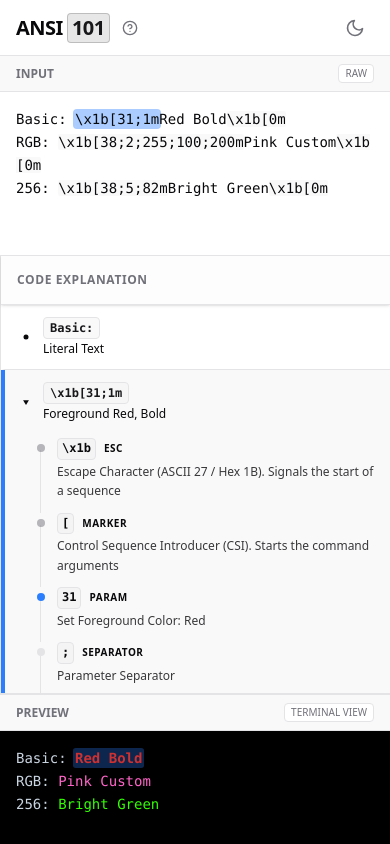
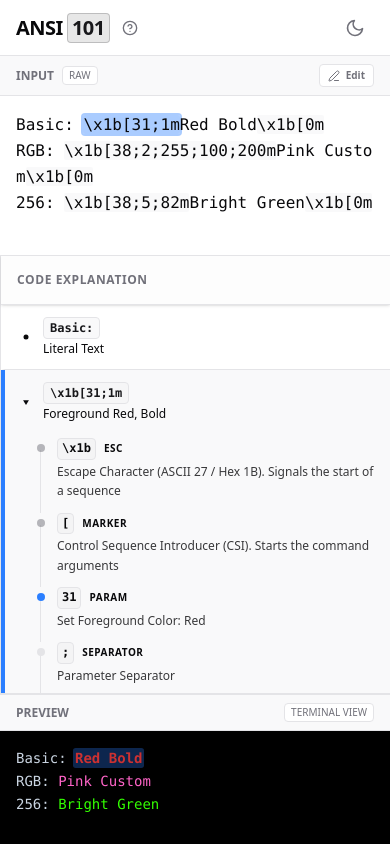
Before and after one commit to codecrafters-io/ansi101, a Next.js app: page / in a window 390 px wide. Built offline with nearby package versions, Linux system fonts and the light colour scheme.

Commit message:
mobile experiment

```diff
--- a/src/app/page.tsx
+++ b/src/app/page.tsx
@@ -1,6 +1,6 @@
 "use client";
 import { useState, useEffect, useCallback, useRef, Suspense } from "react";
-import { HelpCircle } from "lucide-react";
+import { Edit3, Eye, HelpCircle } from "lucide-react";
 import { useSearchParams } from "next/navigation";
 import Link from "next/link";
 import clsx from "clsx";
@@ -43,6 +43,14 @@ function ANSIWorkspace() {
   );
   const [hoveredId, setHoveredId] = useState<string | null>(null);
   const [isInfoOpen, setIsInfoOpen] = useState(false);
+
+  const [isEditing, setIsEditing] = useState(true);
+
+  useEffect(() => {
+    if (window.innerWidth < 1024) {
+      setIsEditing(false);
+    }
+  }, []);
 
   const [sidebarWidth, setSidebarWidth] = useState(600);
   const [isResizing, setIsResizing] = useState(false);
@@ -163,10 +171,30 @@ function ANSIWorkspace() {
           {/* Input Area */}
           <div className="order-1 shrink-0 h-50 lg:h-auto lg:flex-1 flex flex-col border-b border-border relative z-20 min-h-0">
             <div className="bg-muted/50 px-4 py-2 text-xs font-bold text-muted-foreground uppercase z-20 border-b border-border flex items-center justify-between shrink-0">
-              <span>Input</span>
-              <span className="text-[10px] bg-background border border-border px-1.5 py-0.5 rounded text-muted-foreground font-medium">
-                RAW
-              </span>
+              <div className="flex items-center gap-2">
+                <span>Input</span>
+                <span className="text-[10px] bg-background border border-border px-1.5 py-0.5 rounded text-muted-foreground font-medium">
+                  RAW
+                </span>
+              </div>
+
+              {/* TOGGLE BUTTON: HIDDEN ON DESKTOP (lg:hidden) */}
+              <button
+                onClick={() => setIsEditing(!isEditing)}
+                className="lg:hidden flex items-center gap-1.5 text-[10px] bg-background border border-border px-2 py-1 rounded hover:bg-accent hover:text-accent-foreground transition-colors"
+              >
+                {isEditing ? (
+                  <>
+                    <Eye className="w-3 h-3" />
+                    <span>Done</span>
+                  </>
+                ) : (
+                  <>
+                    <Edit3 className="w-3 h-3" />
+                    <span>Edit</span>
+                  </>
+                )}
+              </button>
             </div>
 
             <div className="flex-1 relative bg-background">
@@ -178,6 +206,7 @@ function ANSIWorkspace() {
                 onHoverChange={setHoveredId}
                 selectedId={selectedId}
                 onSelect={setSelectedId}
+                isEditing={isEditing}
               />
             </div>
           </div>
--- a/src/components/InputEditor.tsx
+++ b/src/components/InputEditor.tsx
@@ -11,6 +11,7 @@ interface InputEditorProps {
   selectedId: string | null;
   onSelect: (id: string | null) => void;
   onHoverChange: (id: string | null) => void;
+  isEditing: boolean;
 }
 
 export default function InputEditor({
@@ -21,24 +22,27 @@ export default function InputEditor({
   selectedId,
   onSelect,
   onHoverChange,
+  isEditing,
 }: InputEditorProps) {
   const textareaRef = useRef<HTMLTextAreaElement>(null);
   const highlightRef = useRef<HTMLDivElement>(null);
 
-  const handleScroll = (e: React.UIEvent<HTMLTextAreaElement>) => {
+  const handleScroll = (e: React.UIEvent<HTMLElement>) => {
     if (highlightRef.current) {
       highlightRef.current.scrollTop = e.currentTarget.scrollTop;
       highlightRef.current.scrollLeft = e.currentTarget.scrollLeft;
     }
   };
 
-  const handleMouseMove = (e: React.MouseEvent<HTMLTextAreaElement>) => {
-    if (!textareaRef.current) return;
+  // HOVER LOGIC (Unchanged)
+  const handleMouseMove = (e: React.MouseEvent<HTMLElement>) => {
+    const target = e.currentTarget as HTMLElement;
+    if (!target) return;
 
-    const prevPointerEvents = textareaRef.current.style.pointerEvents;
-    textareaRef.current.style.pointerEvents = "none";
+    const prevPointerEvents = target.style.pointerEvents;
+    target.style.pointerEvents = "none";
     const elementUnderneath = document.elementFromPoint(e.clientX, e.clientY);
-    textareaRef.current.style.pointerEvents = prevPointerEvents;
+    target.style.pointerEvents = prevPointerEvents;
 
     if (elementUnderneath && elementUnderneath.hasAttribute("data-token-id")) {
       const tokenId = elementUnderneath.getAttribute("data-token-id");
@@ -52,33 +56,45 @@ export default function InputEditor({
     onHoverChange(null);
   };
 
+  // CLICK SELECT (Edit Mode - Cursor Based)
   const handleClickSelect = () => {
     if (!textareaRef.current) return;
-
     const cursorIndex = textareaRef.current.selectionStart;
-
     const foundToken = tokens.find(
       (t) => cursorIndex >= t.start && cursorIndex < t.end
     );
+    if (foundToken) {
+      if (foundToken.id === selectedId) onSelect(null);
+      else onSelect(foundToken.id);
+    } else {
+      onSelect(null);
+    }
+  };
 
-    if (foundToken) {
-      if (foundToken.id === selectedId) {
-        // onSelect(null);
+  // READ MODE CLICK (Hit Test Based)
+  const handleReadModeClick = (e: React.MouseEvent<HTMLDivElement>) => {
+    const target = e.currentTarget;
+    const prevPointerEvents = target.style.pointerEvents;
+    target.style.pointerEvents = "none";
+    const elementUnderneath = document.elementFromPoint(e.clientX, e.clientY);
+    target.style.pointerEvents = prevPointerEvents;
+
+    if (elementUnderneath && elementUnderneath.hasAttribute("data-token-id")) {
+      const tokenId = elementUnderneath.getAttribute("data-token-id");
+      if (tokenId === selectedId) onSelect(null);
+      else onSelect(tokenId);
     } else {
-        onSelect(foundToken.id);
-      }
-    } else {
-      // onSelect(null);
+      onSelect(null);
     }
   };
 
   const typographyClasses =
-    "font-mono text-sm leading-relaxed whitespace-pre-wrap break-all";
+    "font-mono text-[16px] md:text-sm leading-relaxed whitespace-pre-wrap break-all";
   const paddingClasses = "p-4";
 
   return (
     <div className="relative flex-1 w-full h-full overflow-hidden bg-background">
-      {/* HIGHLIGHTS */}
+      {/* BACKGROUND HIGHLIGHTS */}
       <div
         ref={highlightRef}
         className={clsx(
@@ -93,7 +109,6 @@ export default function InputEditor({
           const isSelected = token.id === selectedId;
 
           let highlightClass = "";
-
           if (isSelected) {
             highlightClass =
               "bg-blue-500/40 ring-2 ring-blue-500/40 rounded-[2px] z-20";
@@ -120,7 +135,8 @@ export default function InputEditor({
         {input.endsWith("\n") && <br />}
       </div>
 
-      {/* TEXTAREA */}
+      {/* FOREGROUND INPUT */}
+      {isEditing ? (
         <textarea
           ref={textareaRef}
           id="ansi-editor"
@@ -142,6 +158,23 @@ export default function InputEditor({
           autoComplete="off"
           autoCapitalize="off"
         />
+      ) : (
+        // READ MODE DIV (Mobile Only)
+        <div
+          onScroll={handleScroll}
+          onClick={handleReadModeClick}
+          onMouseMove={handleMouseMove}
+          onMouseLeave={handleMouseLeave}
+          className={clsx(
+            "absolute inset-0 block w-full h-full z-10 overflow-auto scrollbar-thin scrollbar-thumb-border",
+            "text-foreground cursor-default bg-transparent", // VISIBLE TEXT
+            paddingClasses,
+            typographyClasses
+          )}
+        >
+          {input}
+        </div>
+      )}
     </div>
   );
 }
```
Lines whose indentation alone changed are shown as unchanged.
